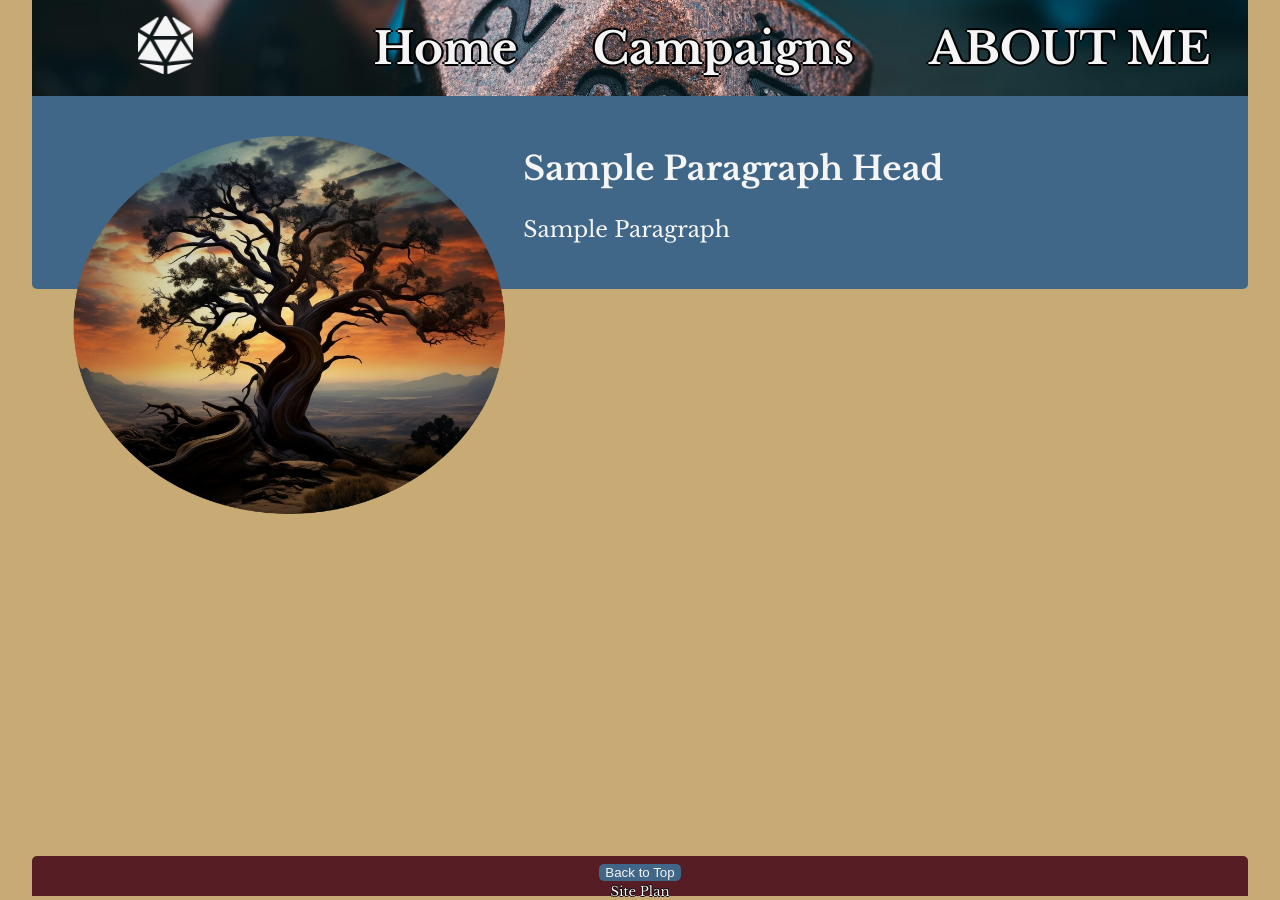
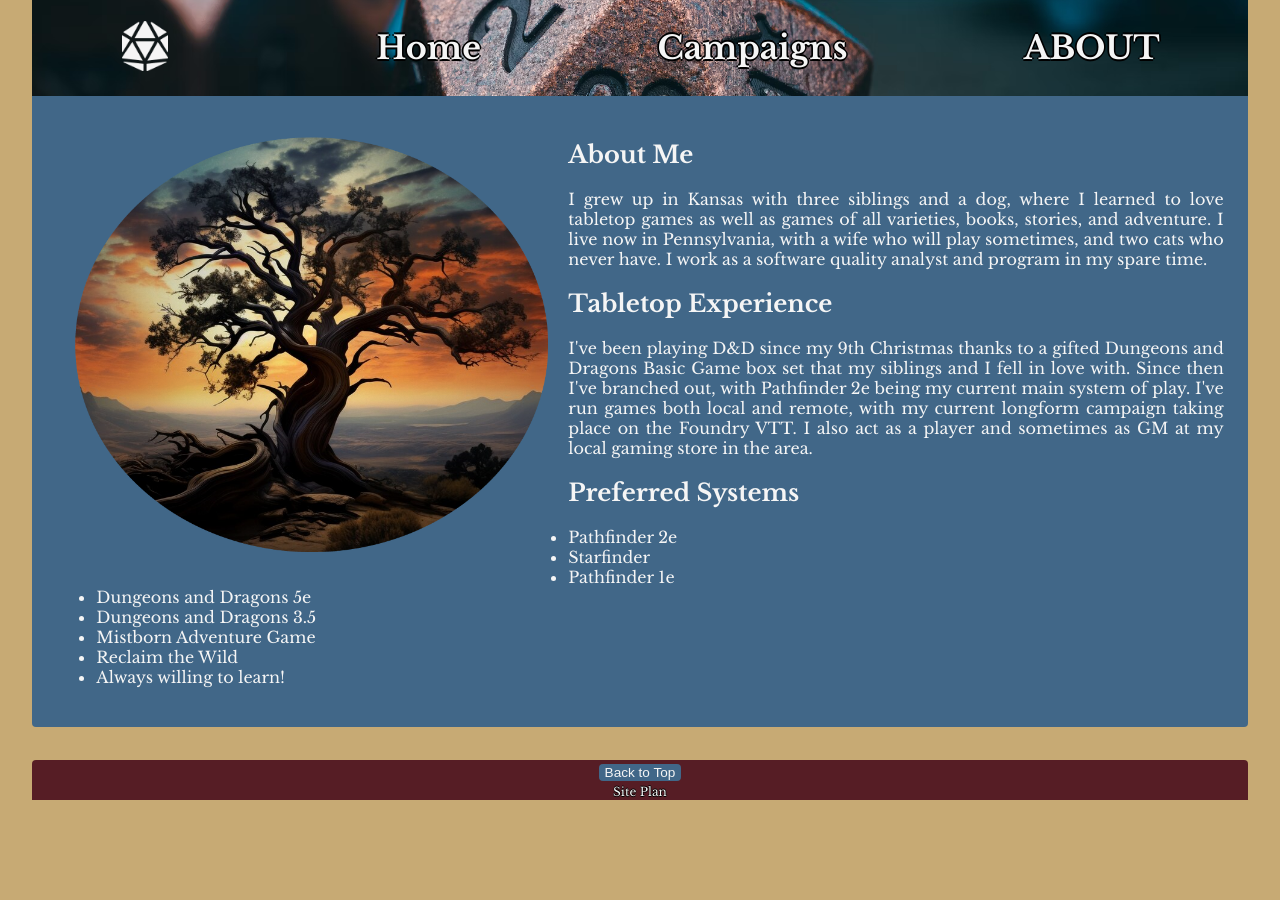
Before and after one commit to collintegral/WDD-130-2023, a plain HTML site: page gmbio/about.html in a window 1280 px wide. After the commit the page ends 800 px from the top, so only its background shows below. Drawn offline with nearby package versions, Linux system fonts and the light colour scheme; a web font is replaced by a local one.

Commit message:
renamed images without spaces, updated css+html

```diff
--- a/gmbio/about.html
+++ b/gmbio/about.html
@@ -8,22 +8,38 @@
     </head>
     <body>
         <header>
-            <a href="index.html" id="logo_link"><img class="logo" src="images/d20 Icon.png" alt="d20"></a>
+            <a href="index.html" id="logo_link"><img class="logo" src="images/d20_Icon.png" alt="d20"></a>
             <nav>
                 <a href="index.html">Home</a>
                 <a href="campaigns.html">Campaigns</a>
-                <a href="about.html">ABOUT ME</a>
+                <a href="about.html">ABOUT</a>
             </nav>
         </header>
         <main>
-            <img class="about-art" src="images/Mighty Tree.png">
-            <section class="about-content">
-                <h2>Sample Paragraph Head</h2>
-                <p>Sample Paragraph</p>
-            </section>
+            <img class="about-art" src="images/Mighty_Tree.png" alt="picture of an ancient tree">
+            <div class="about-content">
+                <h2>About Me</h2>
+                <p>I grew up in Kansas with three siblings and a dog, where I learned to love tabletop games as well as games of all varieties, books, stories, and adventure.
+                    I live now in Pennsylvania, with a wife who will play sometimes, and two cats who never have.
+                    I work as a software quality analyst and program in my spare time.</p>
+                <h2>Tabletop Experience</h2>
+                <p>I've been playing D&D since my 9th Christmas thanks to a gifted Dungeons and Dragons Basic Game box set that my siblings and I fell in love with.
+                    Since then I've branched out, with Pathfinder 2e being my current main system of play. I've run games both local and remote, with my current longform campaign
+                taking place on the Foundry VTT. I also act as a player and sometimes as GM at my local gaming store in the area.</p>
+                <h2>Preferred Systems</h2>
+                <ul><li>Pathfinder 2e</li>
+                    <li>Starfinder</li>
+                    <li>Pathfinder 1e</li>
+                    <li>Dungeons and Dragons 5e</li>
+                    <li>Dungeons and Dragons 3.5</li>
+                    <li>Mistborn Adventure Game</li>
+                    <li>Reclaim the Wild</li>
+                    <li> Always willing to learn!</li>
+                </ul>
+            </div>
         </main>
         <footer>
-            <a href="#"><button class="to-top">Back to Top</button></a>
+            <form action="#" method="get"><button class="to-top">Back to Top</button></form>
             <a class="siteplan" href="site-plan.html">Site Plan</a>
         </footer>
     </body>
--- a/gmbio/styles/style.css
+++ b/gmbio/styles/style.css
@@ -2,14 +2,13 @@
 @import url('https://fonts.googleapis.com/css2?family=Libre+Baskerville:wght@400;700&display=swap');
 
 body {
-    max-width: 95%;
+    width: 95vw;
     margin: 12vh auto auto auto;
     color: whitesmoke;
     background-color: #C7AA74;
     font-family: "Libre Baskerville", serif;
-    font-size: 22px;
+    font-size: 2vh;
     position: relative;
-    min-height: 100vh;
 }
 
 body::after {
@@ -20,15 +19,15 @@
 
 header {
     top: 0;
-    background-image: url("../images/d20\ Splash.png");
+    background-image: url("../images/d20_Splash.png");
     background-color: #561D25;
     background-size: cover;
     display: grid;
-    grid-template-columns: 25% auto;
+    grid-template-columns: 20vw auto;
     align-content: center;
     height: 12vh;
     position: fixed;
-    width: 95%;
+    width: 95vw;
 }
 
 footer {
@@ -36,11 +35,12 @@
     align-items: center;
     background-color: #561D25;
     background-size: cover;
-    position: absolute;
+    position: fixed;
     bottom: 0;
-    width: 100%;
+    width: 95vw;
     height: 5vh;
-    border-radius: 5px 5px 0 0;
+    border-radius: .5vh .5vh 0 0;
+    justify-content: center;
     text-align: center;
 }
 
@@ -49,14 +49,22 @@
     color: whitesmoke;
     text-shadow: .05em 0 0 #000, 0 .05em 0 #000, -.05em 0 0 #000, 0 -.05em 0 #000;
     text-decoration: none;
-    font-size: 60%;
+    font-size: 1.5vh;
 }
 
 .to-top {
     border: #000F08;
-    border-radius: 5px;
+    border-radius: .5vh;
+    background-color: #416788;
+    font-size: 1.7vh;
+    text-decoration: none;
     color: whitesmoke;
-    background-color: #416788;
+}
+
+.to-top:hover {
+    background-color: #81A7C8;
+    color: black;
+    font-weight: bold;
 }
 
 .logo {
@@ -82,10 +90,8 @@
 
 main {
     background-color: #416788;
-    margin-top: .6%;
-    margin-bottom: .6%;
     padding: 2%;
-    border-radius: 0 0 5px 5px;
+    border-radius: 0 0 .5vh .5vh;
 }
 
 .center-grid {
@@ -107,7 +113,7 @@
 }
 
 .campaign-sidenav {
-    grid-column: 0/1;
+    grid-column: 1/2;
     height: 100%;
     width: 15%; /* Set the width of the sidebar */
     background-color: #111; /* Black */
@@ -116,26 +122,26 @@
 }
 
 .campaign-sidenav a {
-    padding: 6px 8px 6px 16px;
+    padding: .6vh .8vh .6vh .16vh;
     text-decoration: none;
     color: #818181;
     display: block;
 }
 
 .campaign-sidenav a:hover {
-color: #f1f1f1;
+    color: #f1f1f1;
 }
 
 #home-grid a {
     width: 100%;
-    height: 32.5vh;
+    height: 37.8vh;
     text-align: center;
-    border-radius: 5px;
+    border-radius: .5vh;
     text-decoration: none;
     color: whitesmoke;
     text-shadow: .05em 0 0 #000, 0 .05em 0 #000, -.05em 0 0 #000, 0 -.05em 0 #000;
     text-decoration: none;
-    font-size: 200%;
+    font-size: 4.5vh;
     display: grid;
     align-items: center;
 }
@@ -155,7 +161,7 @@
 }
 
 .about-art {
-    width: 40%;
+    width: 40vw;
     float: left;
 }
 
@@ -163,14 +169,5 @@
     grid-row: 1/3;
     grid-column: 1/3;
     text-align: justify;
+    min-height: 60vh;
 }
-
-@media screen and (max-width: 900px) {
-    nav a {
-        font-size: 100%;
-    }
-
-    main a {
-        font-size: 100%;
-    }
-}
```
Also changed, not shown: gmbio/campaigns.html (+11 -11 lines), gmbio/index.html (+5 -5 lines), gmbio/images/Mighty_Tree.png (renamed from gmbio/images/Mighty Tree.png), gmbio/images/d20_Icon.png (renamed from gmbio/images/d20 Icon.png), gmbio/images/d20_Splash.png (renamed from gmbio/images/d20 Splash.png).
